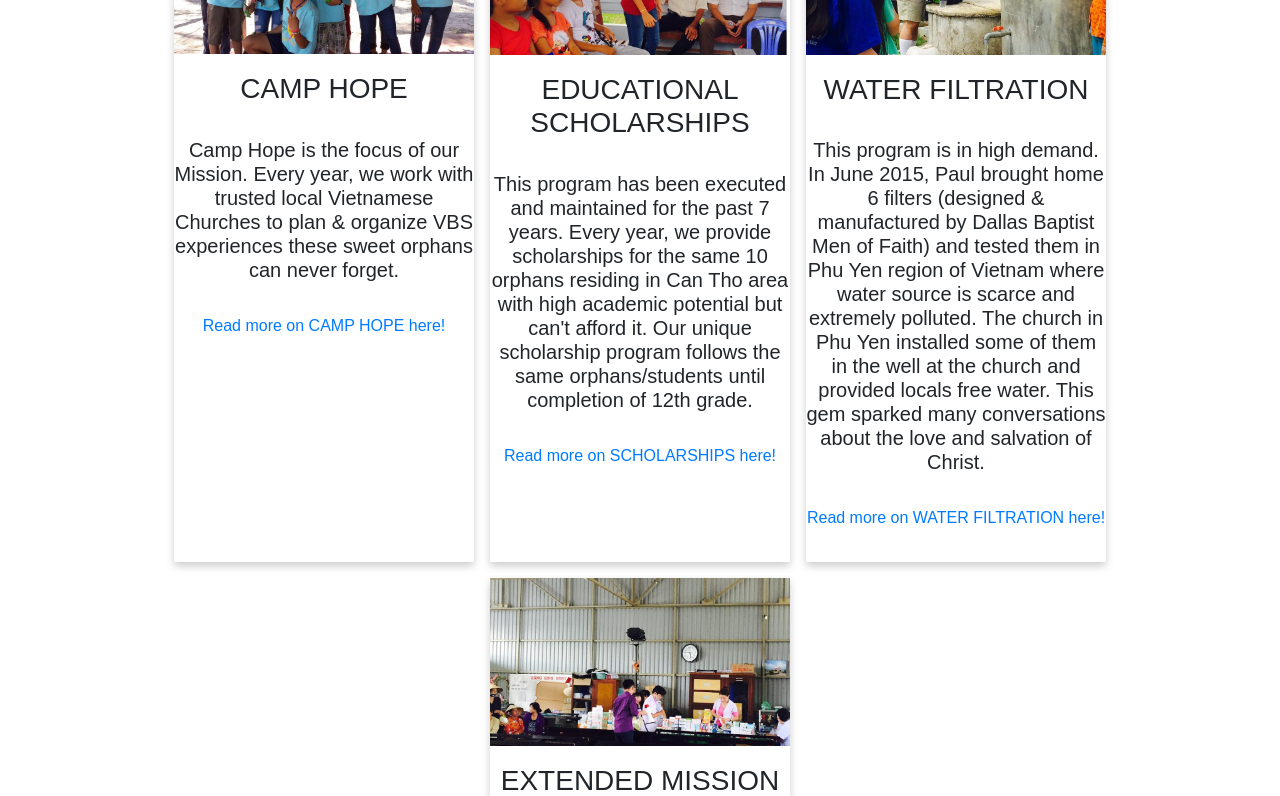
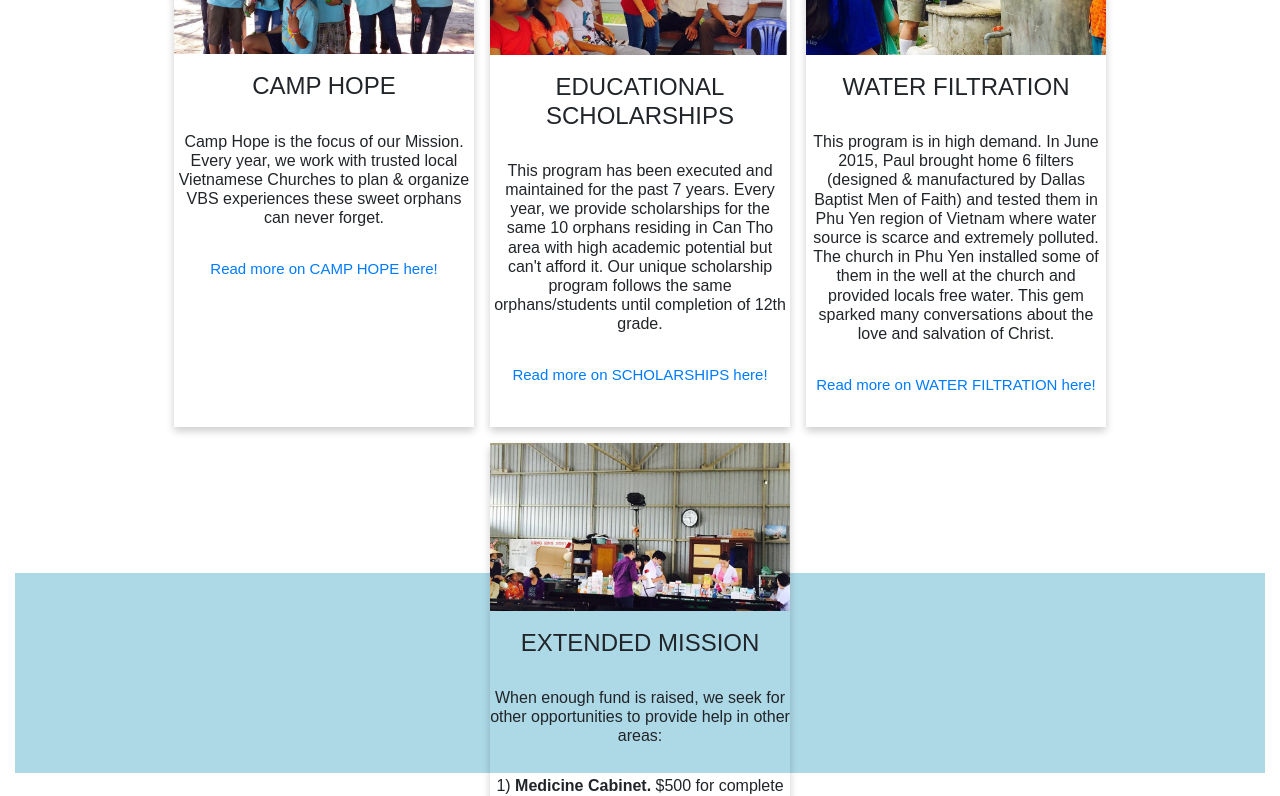
Before and after one commit to mapumarshmallow/Bridges-Of-Hope, an Angular app: page /ministries in a window 1280 px wide. Shown: the part 280-1076 px from the top of the page. Built offline with nearby package versions, Linux system fonts and the light colour scheme.

Commit message:
Fixed css

```diff
--- a/src/app/ministry/ministry.component.css
+++ b/src/app/ministry/ministry.component.css
@@ -13,6 +13,7 @@ hr {
     transition: 0.3s;
     margin: 8px;
     width: 300px;
+    font-size: 15px;
 }
 .ministry-card img {
     max-width: 100%;
@@ -31,6 +32,8 @@ hr {
     flex-wrap: wrap;
     justify-content: center;
     padding: 5px;
+    padding-bottom: 25px;
+    height: 700px;
 }
 .ministry-bottom {
     margin: 0 auto;
--- a/src/app/ministry/ministry.component.html
+++ b/src/app/ministry/ministry.component.html
@@ -5,17 +5,17 @@
         <div class="ministry-cards">
             <div *ngFor="let x of ministries" class="ministry-card">
                 <img src="{{ x.pic }}"/>
-                <h3> {{ x.name }} </h3> <br>
-                <h5> {{ x.description }} </h5> <br>
+                <h4> {{ x.name }} </h4> <br>
+                <h6> {{ x.description }} </h6> <br>
                 <a href="{{x.URL}}"> {{ x.note }}</a> <br>
-                <h5> {{ x.email }}</h5> <br>
+                <h6> {{ x.email }}</h6> <br>
             </div>
             <div *ngFor="let x of extendedMinistries" class="ministry-card">
                 <img src="{{ x.pic }}"/>
-                <h3> {{ x.name }} </h3> <br>
-                <h5> {{ x.info }} </h5> <br>
+                <h4> {{ x.name }} </h4> <br>
+                <h6> {{ x.info }} </h6> <br>
                 <div *ngFor = "let y of extendedMinistries_areas">
-                    <h5> {{ y.id }}) <span style="font-weight: bold"> {{ y.name }}</span> {{ y.description }} </h5>
+                    <h6> {{ y.id }}) <span style="font-weight: bold"> {{ y.name }}</span> {{ y.description }} </h6>
                     <br>
                 </div>
                 <a href ="{{x.URL}}"> {{ x.note }} </a>
```
